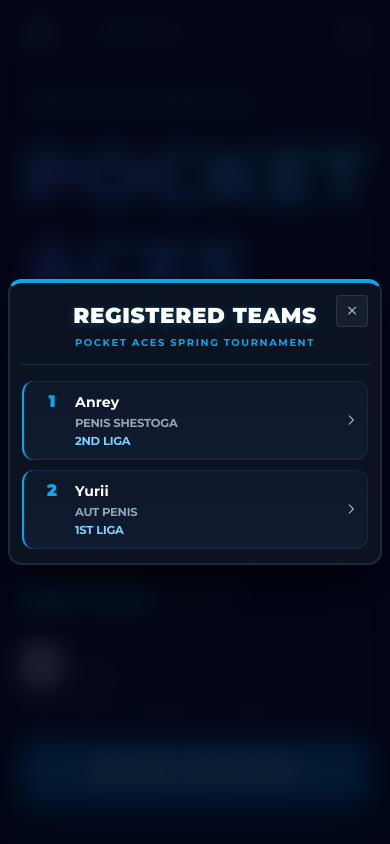
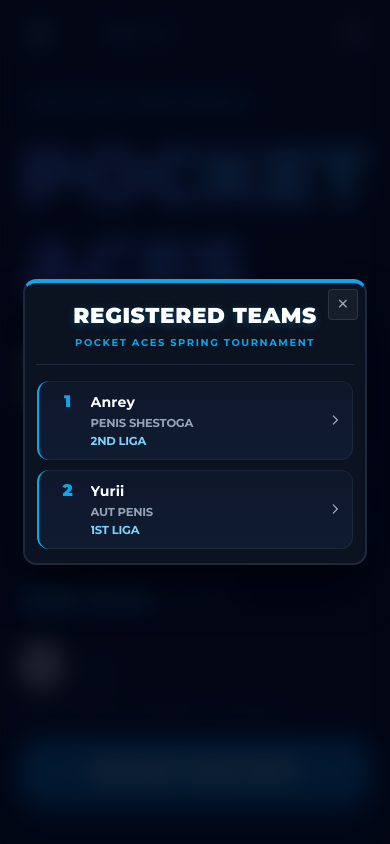
Before and after one commit to frogen-while/vol-registr, a Django app: page / in a window 390 px wide, after a click that opens the changed part. Run offline with Django 5.2, Linux system fonts and the light colour scheme; data comes from the database, SQL or seed files in the repository; some libraries are stand-ins or nearby versions.

Commit message:
feat(styles): adjust modal dimensions and close button positioning for improved responsiveness

```diff
--- a/static/css/registered-teams.css
+++ b/static/css/registered-teams.css
@@ -366,10 +366,18 @@
 
 @media (max-width: 768px) {
   .rt-modal__content.sports-scoreboard {
-    width: min(96vw, 560px);
+    width: min(90vw, 430px);
     padding: 1.1rem 0.85rem 1rem;
     border-radius: 0.85rem;
     max-height: 92vh;
+  }
+
+  .rt-modal__close {
+    top: 0.45rem;
+    right: 0.45rem;
+    width: 1.9rem;
+    height: 1.9rem;
+    z-index: 2;
   }
 
   .rt-modal__header {
@@ -472,7 +480,13 @@
 
 @media (max-width: 420px) {
   .rt-modal__content.sports-scoreboard {
+    width: min(88vw, 360px);
     padding: 1rem 0.65rem 0.9rem;
+  }
+
+  .rt-modal__close {
+    top: 0.4rem;
+    right: 0.4rem;
   }
 
   .rt-team-row {
```
